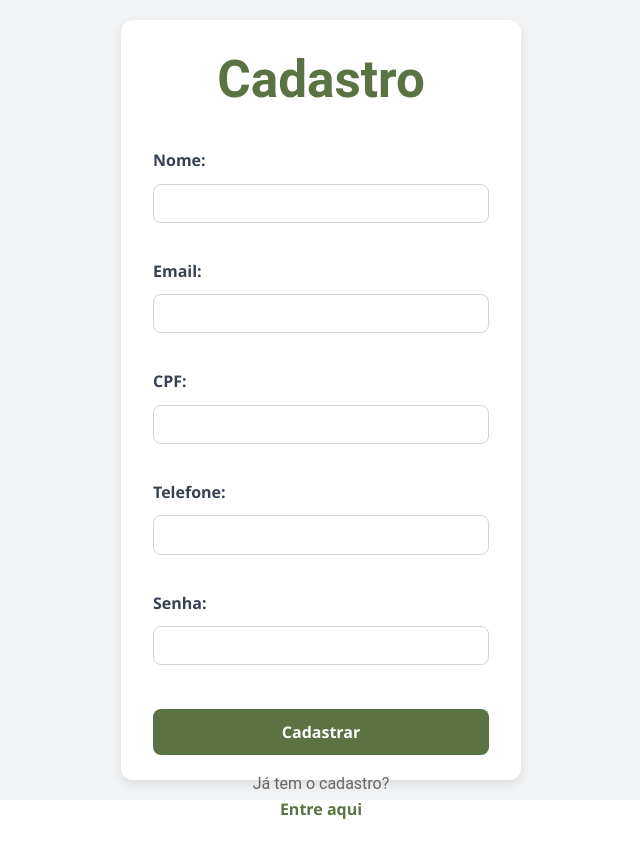
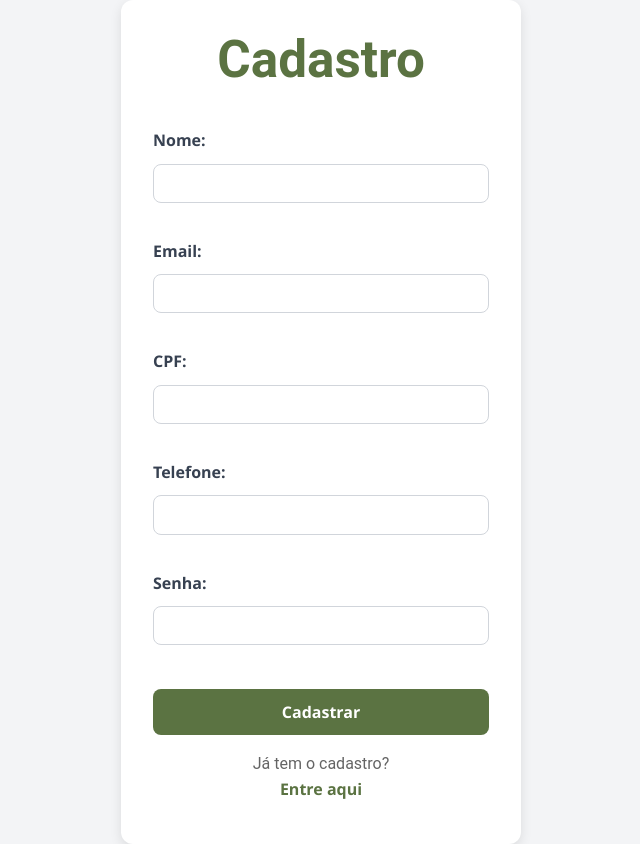
Before and after one commit to AquilaOliveira/sitepsicologo-react-python, a React (Vite) app in the folder frontend/: page /cadastro in a window 1280 px wide. Shown: the whole page, without its empty margins (319-959 px from the left). Built offline with nearby package versions, Linux system fonts and the light colour scheme; a web font is replaced by a local one.

Commit message:
resolucao de corte na pagina inicial

```diff
--- a/frontend/src/App.jsx
+++ b/frontend/src/App.jsx
@@ -4,7 +4,7 @@ import './App.css';
 import { BrowserRouter as Router, Link, Routes, Route } from "react-router-dom";
 import HomePage from './pages/HomePage';
 import Login from './pages/login';
-import CadastroForm from './pages/Cadastro';
+import CadastroForm from './pages/cadastro';
 import Acesso from './pages/acesso';
 
 function App() {
--- a/frontend/src/pages/Cadastro.css
+++ b/frontend/src/pages/Cadastro.css
@@ -1,19 +1,19 @@
 
-body {
+.cadastro-body {
   font-family: 'Segoe UI', Tahoma, Geneva, Verdana, sans-serif;
   background-color: #f3f4f6;
   margin: 0;
   padding: 0;
-
+  height: 100%;
+  width: 100vw;
   display: flex;
   justify-content: center;
   align-items: center;
-  height: 100vh;
 }
 
 .form {
   width: 65vw;
-  height: 95vh;
+  height: 100%;
   max-width: 400px;
   padding: 2rem;
   background-color: white;
--- a/frontend/src/pages/cadastro.jsx
+++ b/frontend/src/pages/cadastro.jsx
@@ -68,7 +68,7 @@ const errorMessage = () => {
 
   return (
     <>
-      <div className="body">
+      <div className="cadastro-body">
         <div className="form">
           <div className="title">
             <h1>Cadastro</h1>
```
